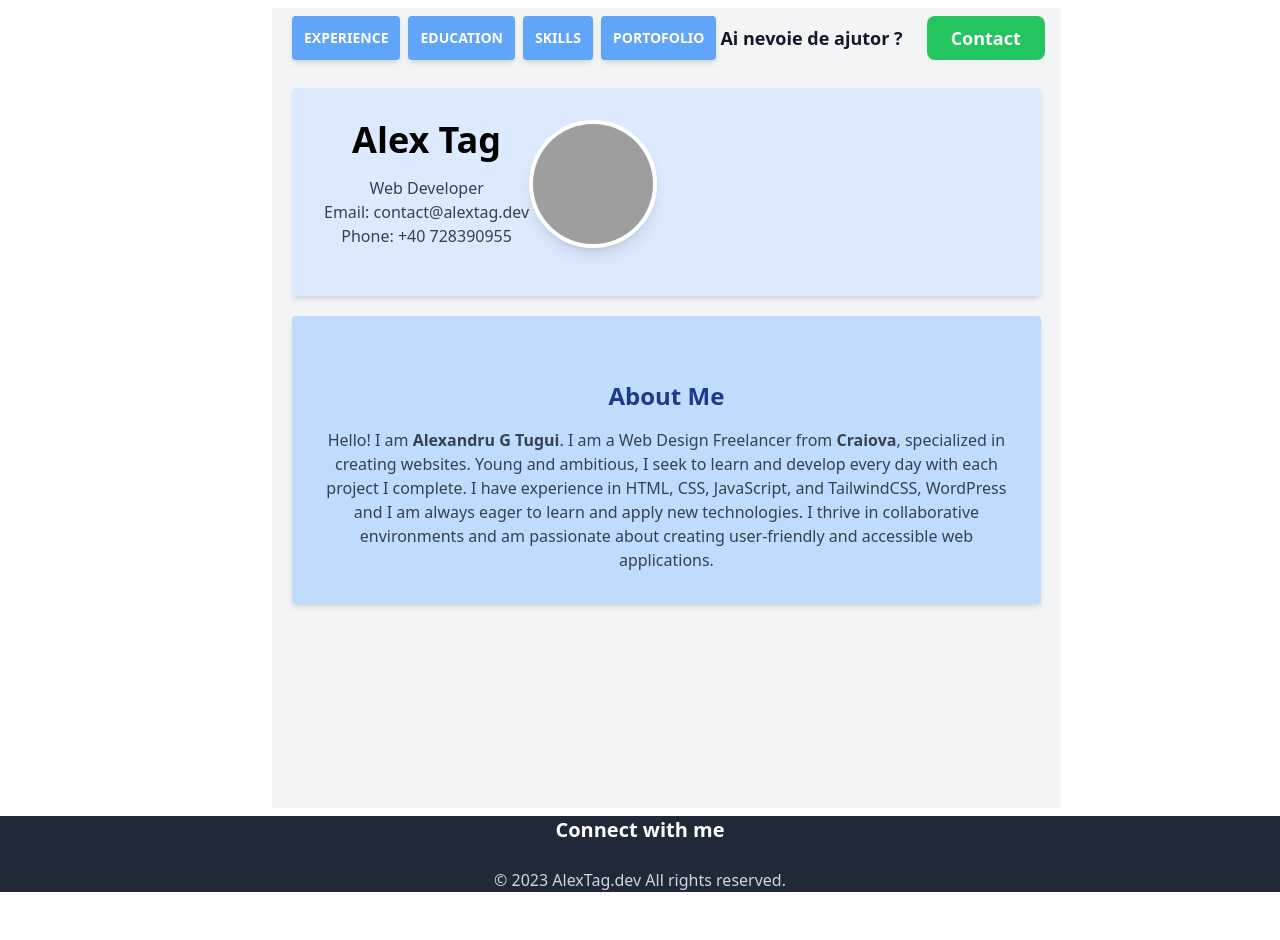
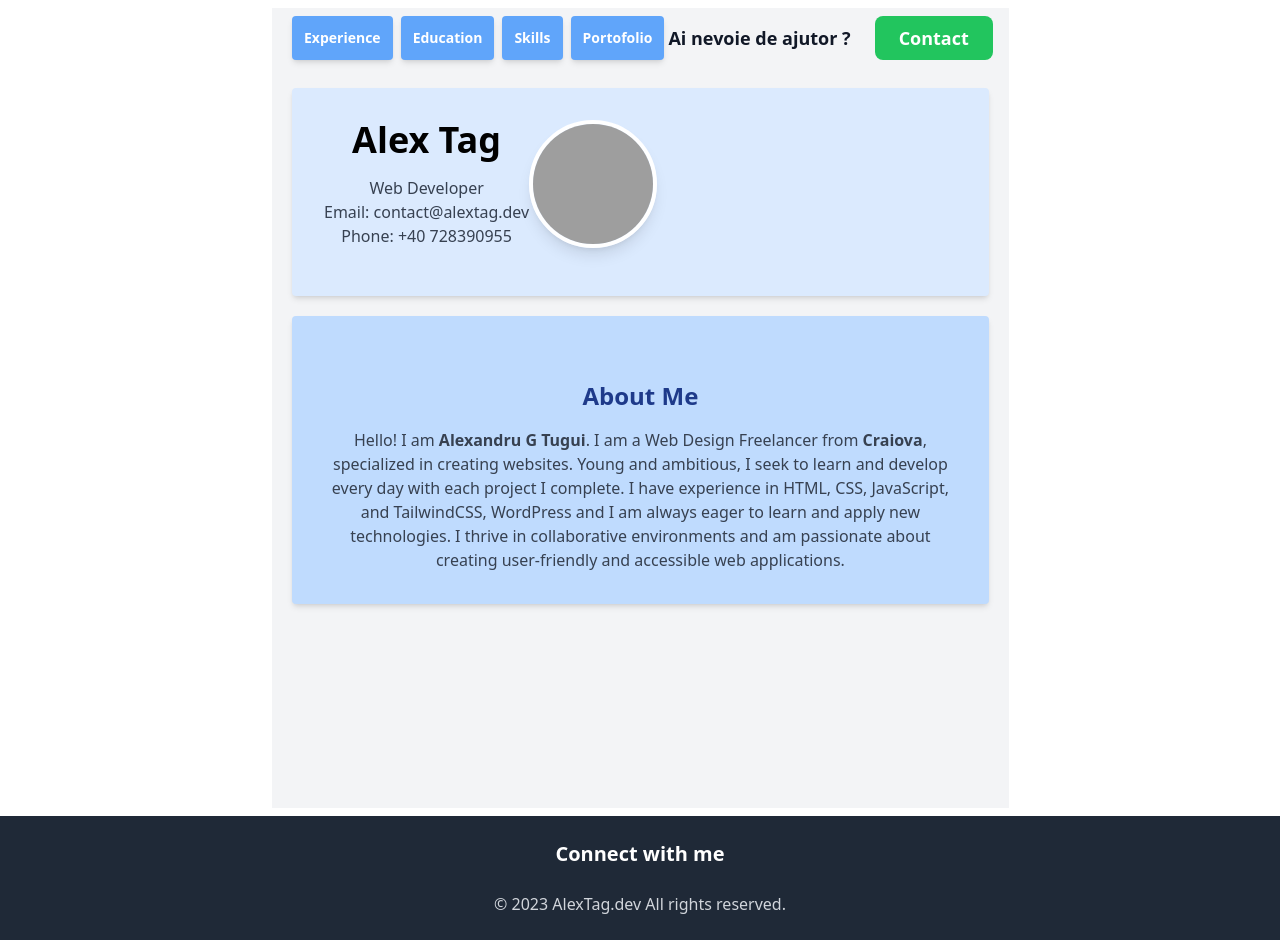
Before and after one commit to alextagdev/alextag.dev, a React (Create React App) app: page / in a window 1280 px wide. Before the commit the page ends 892 px from the top, so only its background shows below. Built offline with nearby package versions, Linux system fonts and the light colour scheme; grey boxes are pictures that could not be loaded.

Commit message:
Customize Footer

```diff
--- a/src/App.js
+++ b/src/App.js
@@ -253,25 +253,25 @@ function App() {
     <div class="container newcointainersize mx-auto px-4 mx-1.50 py-2 flex justify-center md:justify-between">
       <button
         id="experience-toggle"
-        class="bg-blue-400 uppercase text-white font-bold py-1 px-3 rounded shadow-md mx-1 text-sm btn-desktop"
+        class="bg-blue-400 text-white font-bold py-1 px-3 rounded shadow-md mx-1 text-sm btn-desktop"
       >
         Experience
       </button>
       <button
         id="education-toggle"
-        class="bg-blue-400  uppercase text-white font-bold py-1 px-3 rounded shadow-md mx-1 text-sm btn-desktop"
+        class="bg-blue-400  text-white font-bold py-1 px-3 rounded shadow-md mx-1 text-sm btn-desktop"
       >
         Education
       </button>
       <button
         id="skills-toggle"
-        class="bg-blue-400 uppercase text-white font-bold py-1 px-3 rounded shadow-md mx-1 text-sm btn-desktop"
+        class="bg-blue-400 text-white font-bold py-1 px-3 rounded shadow-md mx-1 text-sm btn-desktop"
       >
         Skills
       </button>
       <button
         id="portofolio-toggle"
-        class="bg-blue-400  uppercase text-white font-bold py-1 px-3 rounded shadow-md mx-1 text-sm btn-desktop"
+        class="bg-blue-400  text-white font-bold py-1 px-3 rounded shadow-md mx-1 text-sm btn-desktop"
       >
         Portofolio
       </button>
--- a/src/components/Footer.js
+++ b/src/components/Footer.js
@@ -2,8 +2,8 @@ import React from 'react';
 
 function Footer() {
   return (
-    <footer className="bg-gray-800">
-      <div className="container mx-auto">
+    <footer className="bg-gray-800 py-6">
+      <div className="container mx-auto px-4">
         <div className="text-center text-white">
           <h2 className="text-xl font-semibold mb-2">Connect with me</h2>
           <ul className="flex justify-center space-x-4 mb-4">
```
